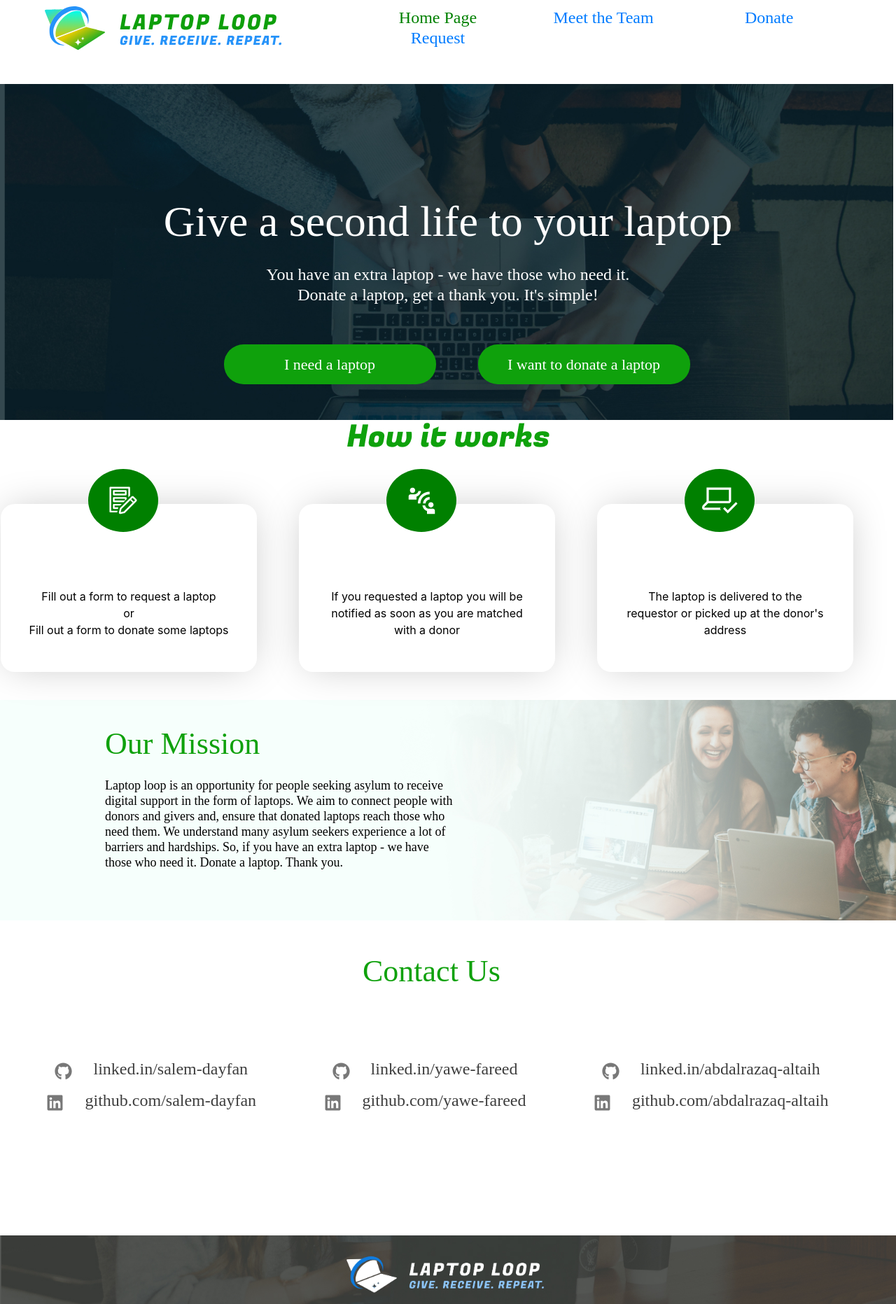
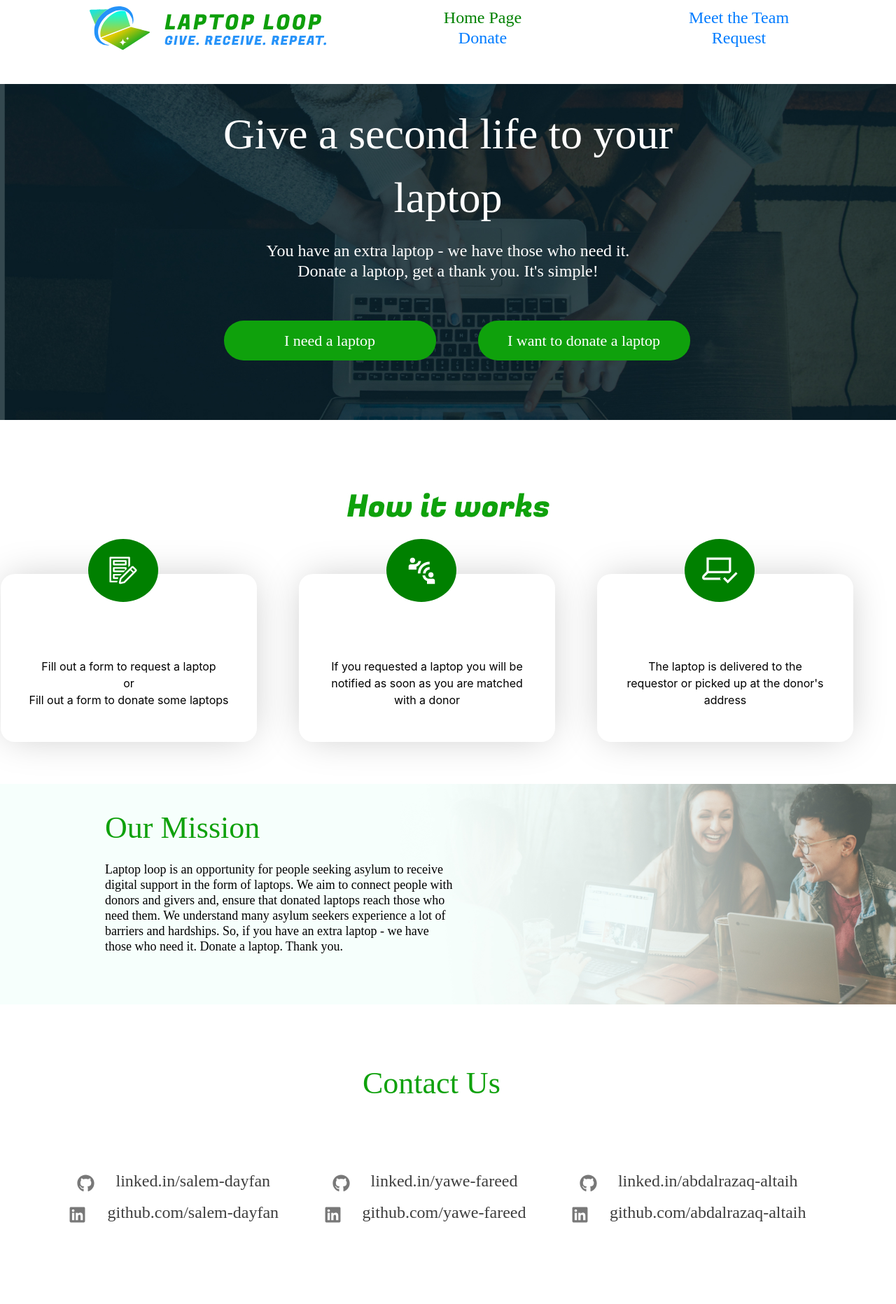
Before and after one commit to Sslim123/tech-roots-project, a React (Create React App) app in the folder client/: page / in a window 1280 px wide. Shown: the part 40-1903 px from the top of the page at 70% size. Built offline with nearby package versions, Linux system fonts and the light colour scheme.

Commit message:
i modified on files on the component folder

```diff
--- a/client/src/pages/Home/Home.css
+++ b/client/src/pages/Home/Home.css
@@ -1,3 +1,9 @@
+body{
+    width: 100vw;
+    margin: 0%;
+    padding: 0%;
+    box-sizing: border-box;
+}
 #Donator-home-bt a {
     color: blue;
     text-decoration: none;
--- a/client/src/pages/Home/Home.js
+++ b/client/src/pages/Home/Home.js
@@ -6,6 +6,7 @@ import "./Home.css";
 import Mission from "../component/Mission/Mission";
 import ContactUs from "../component/ContactUs/ContactUs";
 import HowItIsWORK from "../component/HowItIsWork/HowItIsWork";
+//import MeetTheTeam from "../meetTheTeam/MeetTheTeam";
 
 export function Home() {
 	return (
@@ -13,6 +14,7 @@ export function Home() {
 			<Navbar />
 			<Homebody />
             <HowItIsWORK />
+			{/* <MeetTheTeam/> */}
 			<Mission />
 			<ContactUs />
 			<Footer />
--- a/client/src/pages/component/ContactUs/ContactUs.css
+++ b/client/src/pages/component/ContactUs/ContactUs.css
@@ -4,8 +4,11 @@
 	box-sizing: border-box;
 }
 .contactUs-container {
-	width: 100%;
+	position: relative;
+	top: 160px;
+	width: 90%;
 	height: 450px;
+	margin: 0 auto;
 
 }
 
--- a/client/src/pages/component/HowItIsWork/howitiswork.css
+++ b/client/src/pages/component/HowItIsWork/howitiswork.css
@@ -1,17 +1,19 @@
 body{
-    margin: 0;
-    height: 0;
+    margin: 0%;
+    height: 0%;
     box-sizing: border-box;
 }
 .howitwork-container{
-    width: 100vw;
+    position: relative;
+    top: 100px;
+    width: 80vw;
     height: 50vh;
     margin: 0 auto;
     display: flex;
     flex-direction: column;
 }
 .howItWorkCard {
-    width: 90vw;
+    width: 80vw;
     height: 50vh;
     margin: 0 auto;
     display: flex;
@@ -20,6 +22,13 @@ body{
 }
 .h2{
     text-align: center;
+}
+.body-span{
+    display: flex;
+    flex-direction: column;
+    justify-content: center;
+    width: 90vw;
+    height: 40vh;
 }
 .body-span .imgSvg{
     width: 100px;
--- a/client/src/pages/component/Mission/Mission.css
+++ b/client/src/pages/component/Mission/Mission.css
@@ -4,15 +4,22 @@
 	box-sizing: border-box;
 }
 .mission-constrainer {
+	width: 100vw;
+	position: relative;
+	top: 120px;
 	background-image: url(../image/mission.jpg);
 	background-repeat: no-repeat;
-	width: 100%;
 	height: 315px;
-	background-size: contain;
+	background-size: 100vw;
+	margin: 0 auto;
+	box-sizing: border-box;
 
 
 }
 .mission-card {
+	position: relative;
+	left: 0px;
+	width: 50vw;
 	display: flex;
 	flex-direction: column;
 	margin-left: 150px;
--- a/client/src/pages/component/footer/Footer.css
+++ b/client/src/pages/component/footer/Footer.css
@@ -4,25 +4,28 @@
     box-sizing: border-box;
 }
 .footer-container{
-
+  position: relative;
+  top: 100px;
         background-image: url(../image/footer.jpg);
         background-repeat: no-repeat;
-        width: 100%;
+        background-size: 100%;
+        background-position: center;
         height: 152px;
-        background-size: contain;
+        margin: 0 auto;
 
 
 
 }
 .footer-card{
+  width: 90vw;
+  margin: 0 auto;
     display: flex;
     justify-content: center;
     align-items: center;
 }
 .footer-logo{
-
     background-image: url(../image/footer-logo.png);
-    background-size: contain;
+    background-size: 100%;
     background-repeat: no-repeat;
   height: 130px;
     width: 300px;
--- a/client/src/pages/component/homeBody/Homebody.css
+++ b/client/src/pages/component/homeBody/Homebody.css
@@ -1,30 +1,36 @@
+*{
+	margin: 0%;
+	padding: 0%;
+	box-sizing: border-box;
+}
 .homebody-container {
 	background-image: url(../image/home-body.jpg);
 	background-repeat: no-repeat;
-	width: 100%;
+	width: 100vw;
 	height: 480px;
-	background-size: contain;
+	background-size: 100vw;
+	margin: 0 auto;
 }
 
 .body-main-container{
+	width: 90vw;
 	display: flex;
-
-
+	justify-content: center;
+	margin: 0 auto;
 }
 
 .body-main-card {
+	position: relative;
     box-sizing: border-box;
 	display: flex;
-	max-width: 1000px;
-	width: 100%;
-	margin: auto;
-	height: 60vh;
+	max-width: 800px;
+	width: 100vw;
+	height: 40vh;
 	text-align: center;
 	align-items: center;
 	justify-content: center;
 	flex-direction: column;
 	margin-top: 50px;
-
 }
 .Home-main-text {
 	color: #ffffff;
--- a/client/src/pages/component/navbar/navbar.css
+++ b/client/src/pages/component/navbar/navbar.css
@@ -1,5 +1,10 @@
+*{
+    margin: 0%;
+    padding: 0%;
+    box-sizing: border-box;
+}
 .header{
-    width: 90vw;
+    width: 80vw;
     height: 20vh;
     margin: 0 auto;
     display: flex;
@@ -7,7 +12,7 @@
     align-items: center ;
 }
 .navbar{
-    width: 60%;
+    width: 60vw;
     display: flex;
     justify-content: space-between;
     margin-left: 100px;
```
Also changed, not shown: client/src/pages/meetTheTeam/MeetTheTeam.js (added, +17 -0 lines), client/src/pages/meetTheTeam/ourStory/GitInTouch.js (added, +92 -0 lines), client/src/pages/meetTheTeam/ourStory/OurStory.js (added, +35 -0 lines), client/src/pages/meetTheTeam/ourStory/ourStory.css (added, +16 -0 lines), client/src/pages/meetTheTeam/ourStory/Getintouch.jpg (added), client/src/pages/meetTheTeam/ourStory/OurStory.jpg (added).
